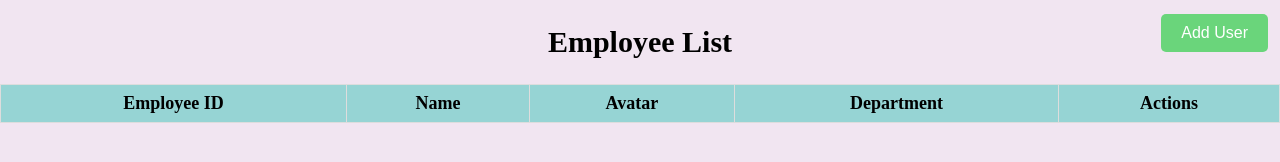
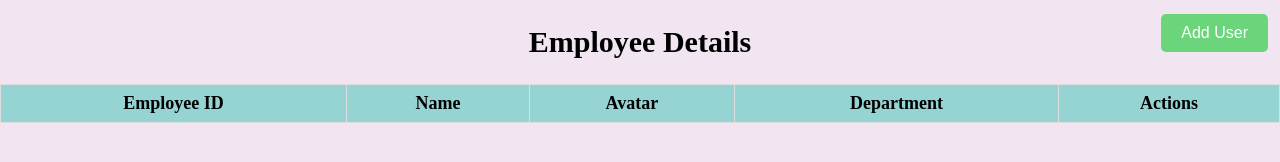
Before and after one commit to Lallith-Prasath/Employee-Details, a plain HTML site: page index.html in a window 1280 px wide. Drawn offline with Linux system fonts and the light colour scheme; no server answers.

Commit message:
Update index.html

```diff
--- a/index.html
+++ b/index.html
@@ -6,7 +6,7 @@
     <title>Chubb IT</title>
 </head>
 <body>
-    <h2>Employee List</h2>
+    <h2>Employee Details</h2>
     <script src = "update.js">
 
     </script>
```
